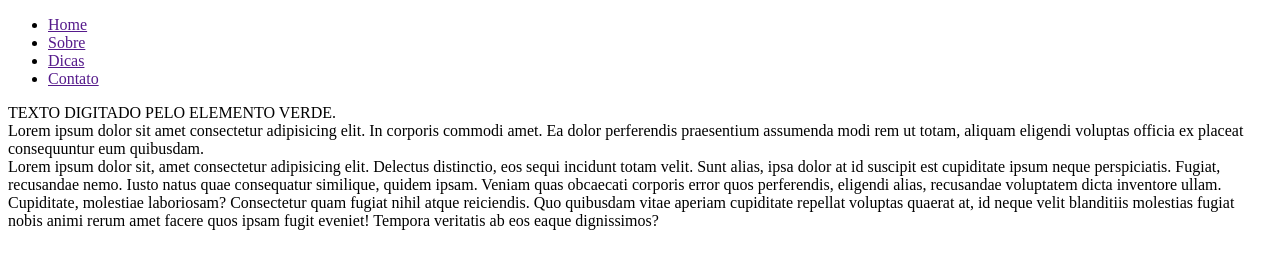
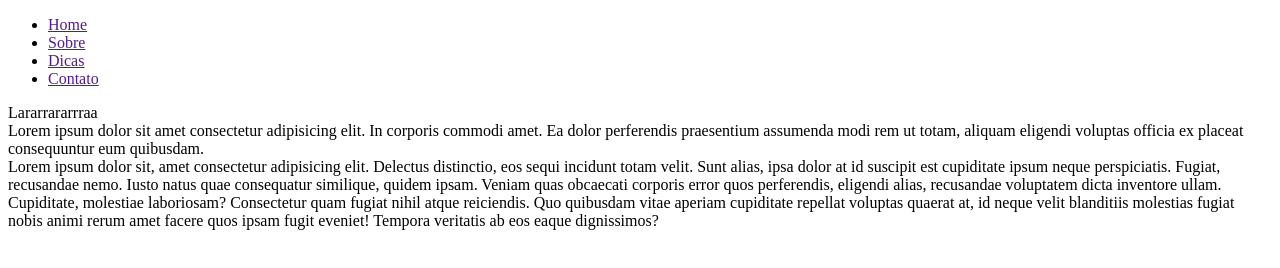
Before and after one commit to anacarolsfcabral/pratica_git, a plain HTML site: page index.html in a window 1280 px wide. Drawn offline with Linux system fonts and the light colour scheme.

Commit message:
testando usuario

```diff
--- a/index.html
+++ b/index.html
@@ -17,7 +17,7 @@
     </nav>
     <main>
         <section>
-            TEXTO DIGITADO PELO ELEMENTO VERDE.
+           Lararrararrraa
         </section>
         <aside>
             Lorem ipsum dolor sit amet consectetur adipisicing elit.
```
